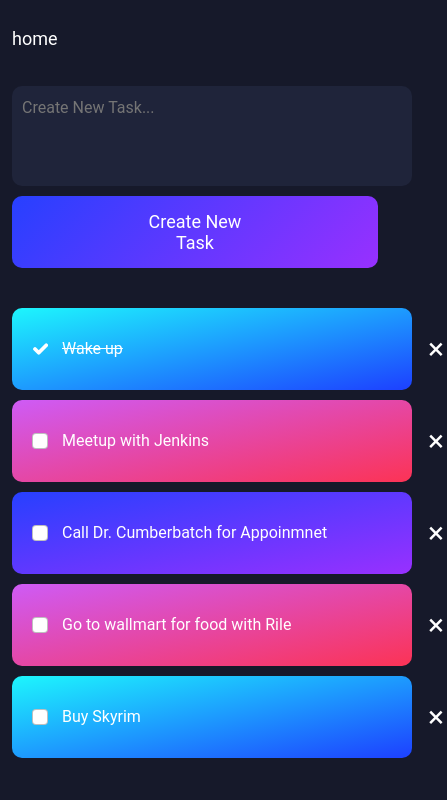
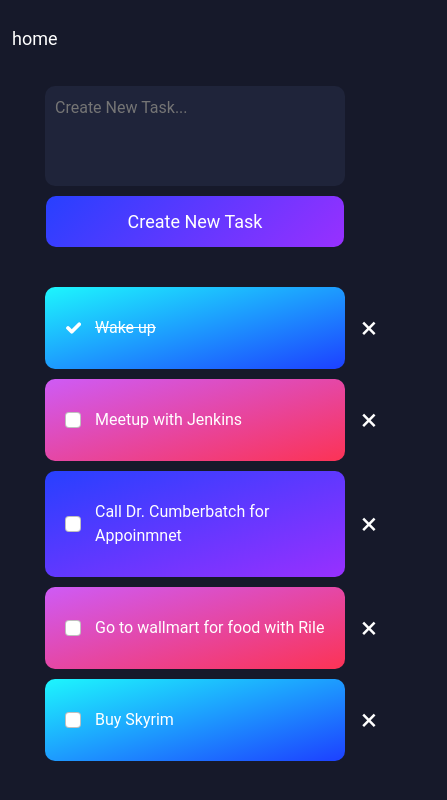
Before and after one commit to citrusonya/react, a React (Create React App) app: page /#/todo in a window 390 px wide. Shown: the top 800 px of the page, 447 px wide, since content can reach past the window. Built offline with nearby package versions, Linux system fonts and the light colour scheme.

Commit message:
Update ToDo.css

```diff
--- a/src/components/ToDoList/ToDo.css
+++ b/src/components/ToDoList/ToDo.css
@@ -47,7 +47,7 @@
 .todo__item p {
     max-width: 400px;
     line-height: 1.5;
-    padding: 24px 0 24px 50px;
+    padding: 24px 5px 24px 50px;
     margin: 0;
 }
 
@@ -156,3 +156,23 @@
     -webkit-box-shadow: 0 0 0 .25rem transparent;
             box-shadow: 0 0 0 .25rem transparent;
 }
+
+@media only screen and (max-width : 600px)  {
+    .todo__text, .todo__notodo, .todo__item {
+        width: 300px;
+    }
+
+    .todo__button_create {
+        padding: 15px 82px;
+    }
+}
+
+@media only screen and (max-width : 360px)  {
+    .todo__text, .todo__notodo, .todo__item {
+        width: 225px;
+    }
+
+    .todo__button_create {
+        padding: 15px 47px;
+    }
+}
```
